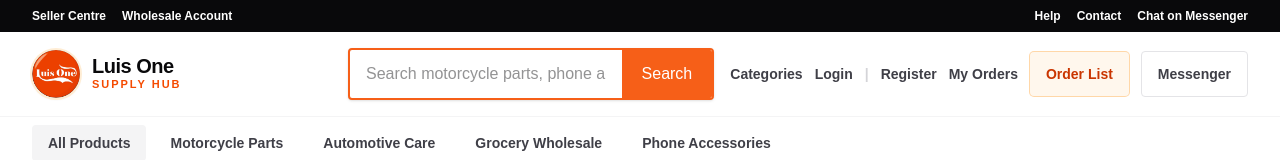
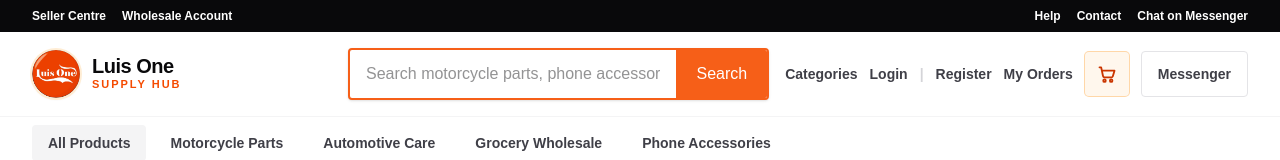
Before and after one commit to luisone666-max/luis-one-wholesale, a Next.js app: page / in a window 1280 px wide. Shown: the top 160 px of the page. Built offline with nearby package versions, Linux system fonts and the light colour scheme; no server answers.

Commit message:
show cart icon on all header layouts

```diff
--- a/src/components/SiteHeader.tsx
+++ b/src/components/SiteHeader.tsx
@@ -87,11 +87,7 @@ export function SiteHeader() {
                 title="Order cart"
                 className="grid h-9 w-9 place-items-center rounded-sm bg-orange-50 text-orange-700 ring-1 ring-orange-200"
               >
-                <svg aria-hidden="true" viewBox="0 0 24 24" className="h-5 w-5" fill="none" stroke="currentColor" strokeWidth="2.2" strokeLinecap="round" strokeLinejoin="round">
-                  <circle cx="9" cy="20" r="1.5" />
-                  <circle cx="17" cy="20" r="1.5" />
-                  <path d="M3 4h2l2.2 10.4a2 2 0 0 0 2 1.6h7.9a2 2 0 0 0 1.9-1.4L21 8H6" />
-                </svg>
+                <CartIcon />
               </Link>
               <button
                 type="button"
@@ -111,8 +107,13 @@ export function SiteHeader() {
             <Link href="/category/all" className="hidden hover:text-orange-600 lg:inline-flex">Categories</Link>
             <CustomerAuthNav />
             <Link href="/my-orders" className="hidden hover:text-orange-600 sm:inline-flex">My Orders</Link>
-            <Link href="/cart" className="hidden rounded-sm bg-orange-50 px-4 py-3 font-black text-orange-700 ring-1 ring-orange-200 hover:bg-orange-100 lg:inline-flex">
-              Order List
+            <Link
+              href="/cart"
+              aria-label="Order cart"
+              title="Order cart"
+              className="grid h-11 w-11 place-items-center rounded-sm bg-orange-50 text-orange-700 ring-1 ring-orange-200 hover:bg-orange-100"
+            >
+              <CartIcon />
             </Link>
             <a href={messengerUrl} target="_blank" rel="noreferrer" className="rounded-sm border border-zinc-200 bg-white px-4 py-3 font-black text-zinc-700 hover:border-orange-200 hover:text-orange-700">
               Messenger
@@ -153,3 +154,13 @@ export function SiteHeader() {
     </header>
   );
 }
+
+function CartIcon() {
+  return (
+    <svg aria-hidden="true" viewBox="0 0 24 24" className="h-5 w-5" fill="none" stroke="currentColor" strokeWidth="2.2" strokeLinecap="round" strokeLinejoin="round">
+      <circle cx="9" cy="20" r="1.5" />
+      <circle cx="17" cy="20" r="1.5" />
+      <path d="M3 4h2l2.2 10.4a2 2 0 0 0 2 1.6h7.9a2 2 0 0 0 1.9-1.4L21 8H6" />
+    </svg>
+  );
+}
```
